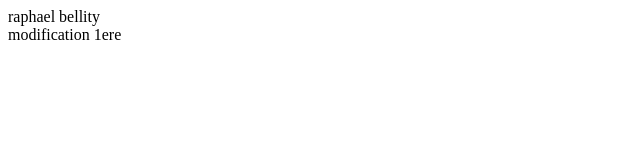
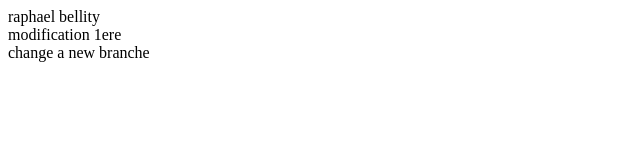
Before and after one commit to raphaelbellity/first-project, a plain HTML site: page index.html in a window 1280 px wide. Shown: the whole page, without its empty margins (0-640 px from the left). Drawn offline with Linux system fonts and the light colour scheme.

Commit message:
my new branch

```diff
--- a/index.html
+++ b/index.html
@@ -9,5 +9,6 @@
 <body>
     <div><div id="myDiv">raphael bellity</div>
         <div><div id="myDiv">modification 1ere</div>
+        <div>change a new branche</div>
 </body>
 </html>
```
